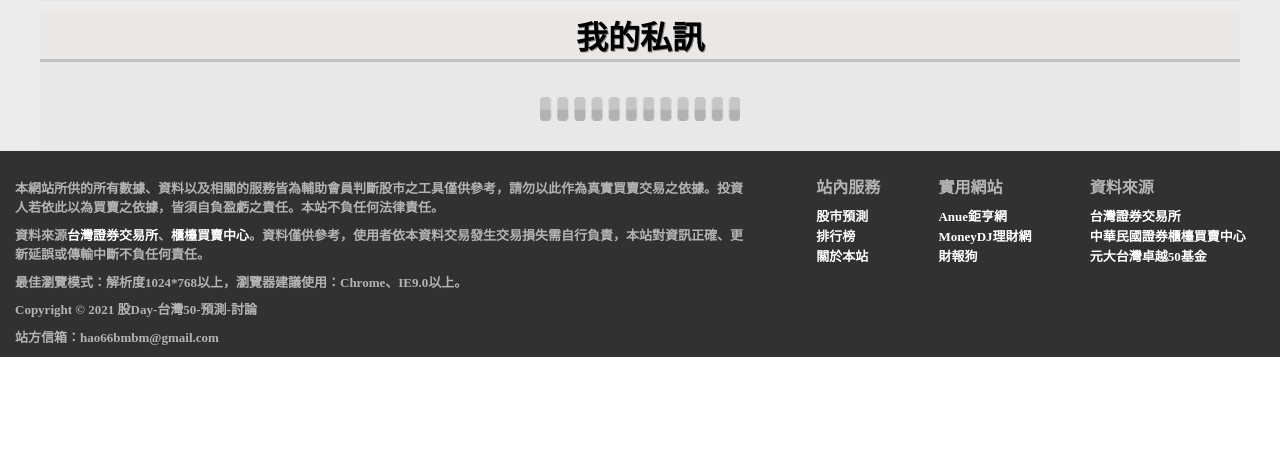
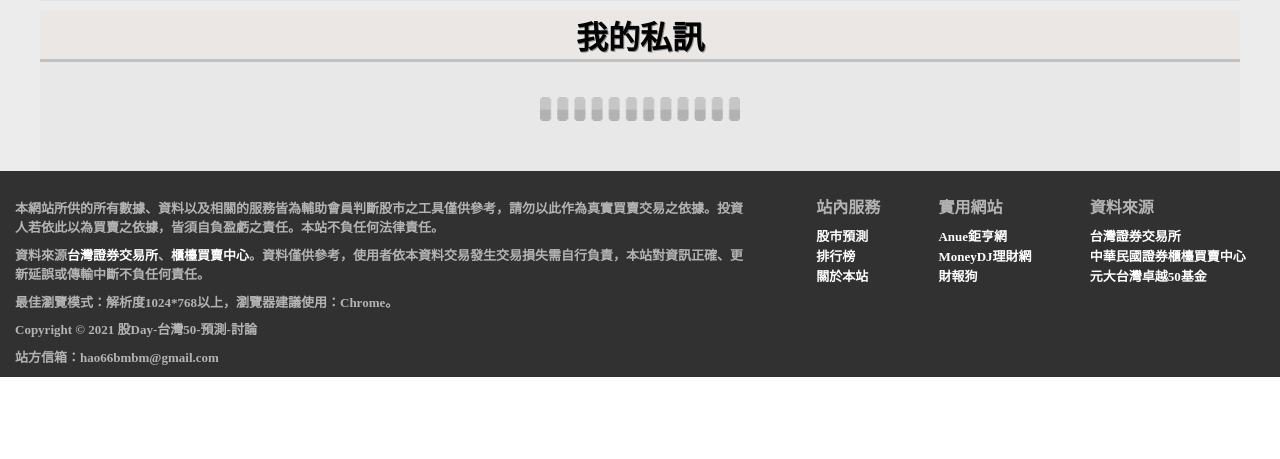
Before and after one commit to HSUHAOBM/stock50_web, a Flask app: page /member_private in a window 1280 px wide. Shown: the part 341-800 px from the top of the page. Run offline with Flask 2, Linux system fonts and the light colour scheme; parts of the project's set-up code (start-up, migrations or seed data) failed here and were passed over; some libraries are stand-ins or nearby versions.

Commit message:
modify css,js

```diff
--- a/app.py
+++ b/app.py
@@ -419,5 +419,5 @@ def page_500(error):
 
 
 
-app.run(host="0.0.0.0", port=5000)
-# app.run(port=5000, debug=True)
+# app.run(host="0.0.0.0", port=5000)
+app.run(port=5000, debug=True)
--- a/static/css/member_web/member_message.css
+++ b/static/css/member_web/member_message.css
@@ -121,6 +121,7 @@
 
 .member_main_member_databydb {
     background-color: #e8e8e8;
+    padding-bottom: 20px;
 }
 
 @media screen and (min-width: 500px) and (max-width: 1200px) {
--- a/static/js/member.js
+++ b/static/js/member.js
@@ -14,7 +14,6 @@ memberform.addEventListener('submit', function(event) {
     let member_password = document.querySelector('.member_register_input.password1').value
     let member_check_password = document.querySelector('.member_register_input.password2').value
     let error_text = document.querySelector('.errortext')
-    console.log(member_email, member_password, member_check_password, member_name)
 
     if (member_email.indexOf(" ") != -1 || member_password.indexOf(" ") != -1 || member_check_password.indexOf(" ") != -1 || member_name.indexOf(" ") != -1) {
         error_text.textContent = "請勿輸入空白字元"
--- a/static/js/member_base.js
+++ b/static/js/member_base.js
@@ -27,8 +27,8 @@ function load_member_data() {
             if (result.rank_total.nodata) {
                 document.querySelector('.member_main_member_data_.rate.text1').textContent = "目前還沒有預測的資料";
             } else {
-                document.querySelector('.member_main_member_data_.rate.text1').textContent = result.rank_total.win + "成功、" + result.rank_total.fail + "失敗";
-                document.querySelector('.member_main_member_data_.rate.text2').textContent = "共預測 " + result.rank_total.total + "次， 勝率為 " + result.rank_total.rate + " % ";
+                document.querySelector('.member_main_member_data_.rate.text1').textContent = "成功：" + result.rank_total.win + "次、失敗：" + result.rank_total.fail + "次";
+                document.querySelector('.member_main_member_data_.rate.text2').textContent = "預測：" + result.rank_total.total + "次， 勝率 " + result.rank_total.rate + " % ";
             }
             document.querySelector('.member_main_member_data').style.display = "flex";
             document.querySelector('.base_load_gif_member_basedata').style.display = "none";
@@ -114,7 +114,7 @@ function updata_img_to_ec2_rwd() {
 
     var member_data_img_form = new FormData();
     member_data_img_form.append('member_img_modify', member_img_modify.files[0]);
-    console.log(member_data_img_form)
+    // console.log(member_data_img_form)
 
     fetch("/api/member_modify_imgsrc", {
         method: 'POST',
@@ -228,8 +228,6 @@ member_private_message_form.addEventListener('submit', function(event) {
     if (member_private_message_form_.get("private_message_text").length > 100) {
         document.querySelector('.private_message_box_error_text').textContent = "字數大於100，超過規定。";
     }
-    console.log(member_private_message_form_data);
-    console.log(member_private_message_form_.get("private_message_text").length)
 
     fetch("/api/private_message_sent", {
         method: "POST",
@@ -240,7 +238,7 @@ member_private_message_form.addEventListener('submit', function(event) {
     }).then(function(res) {
         return res.json();
     }).then(function(result) {
-        console.log(result);
+        // console.log(result);
         if (result.ok) {
             // location.href = '/member?name=' + member_modify_data_form_.get("member_modify_name")
             window.location.reload();
--- a/static/js/member_index.js
+++ b/static/js/member_index.js
@@ -647,7 +647,7 @@ function administrator_delete_predict(mid, member_name) {
             return res.json();
         })
         .then(result => {
-            console.log(result);
+            // console.log(result);
             if (result.ok) {
                 window.location.href = window.location.href
 
@@ -659,5 +659,4 @@ function administrator_delete_predict(mid, member_name) {
 
 function init() {
     member_predict_load_message()
-    console.log("load_html")
 }
--- a/static/js/member_private_message.js
+++ b/static/js/member_private_message.js
@@ -63,7 +63,7 @@ function member_private_message_load() {
     fetch("api/private_message_sent").then(function(response) {
         return response.json();
     }).then(function(result) {
-        console.log(result)
+        // console.log(result)
         if (result.data.private_message_not) {
             document.querySelector('.data_not_message').style.display = "flex";
             document.querySelector('.base_load_gif_member_message').style.display = "none";
--- a/static/js/member_rank.js
+++ b/static/js/member_rank.js
@@ -63,7 +63,6 @@ function member_predict_load_rank(data_status) {
     fetch("/api/message_predict_rank?user_name=" + web_name + "&data_status=" + data_status).then(function(response) {
         return response.json();
     }).then(function(result) {
-        console.log(result)
         if (result.data.member_no_data) {
             document.querySelector('.data_not_have.' + data_status).style.display = "flex";
 
--- a/templates/base.html
+++ b/templates/base.html
@@ -144,7 +144,7 @@
             <div class="footer_left ">
                 <p class="footer_p ">本網站所供的所有數據、資料以及相關的服務皆為輔助會員判斷股市之工具僅供參考，請勿以此作為真實買賣交易之依據。投資人若依此以為買賣之依據，皆須自負盈虧之責任。本站不負任何法律責任。</p>
                 <p class="footer_p ">資料來源<a href="http://www.tse.com.tw/ " target="_blank " rel="noreferrer noopener ">台灣證券交易所</a>、<a href="http://www.tpex.org.tw/ " target="_blank " rel="noreferrer noopener ">櫃檯買賣中心</a>。資料僅供參考，使用者依本資料交易發生交易損失需自行負責，本站對資訊正確、更新延誤或傳輸中斷不負任何責任。</p>
-                <p class="footer_p ">最佳瀏覽模式：解析度1024*768以上，瀏覽器建議使用：Chrome、IE9.0以上。</p>
+                <p class="footer_p ">最佳瀏覽模式：解析度1024*768以上，瀏覽器建議使用：Chrome。</p>
                 <p class="footer_p ">Copyright © 2021 股Day-台灣50-預測-討論
                 </p>
                 <p class="footer_p ">站方信箱：hao66bmbm@gmail.com
--- a/templates/rank.html
+++ b/templates/rank.html
@@ -33,6 +33,9 @@
 
 
     </div>
+    <div class="base_load_gif_rank  ">
+        <img src="gif/ajax-loader2.gif ">
+    </div>
     <!-- <div class="member_main_member"></div>
     <div class="member_main_member_databydb predict"></div> -->
 </div>
```
Also changed, not shown: static/css/rank.css (+12 -0 lines), static/js/rank.js (+8 -4 lines).
